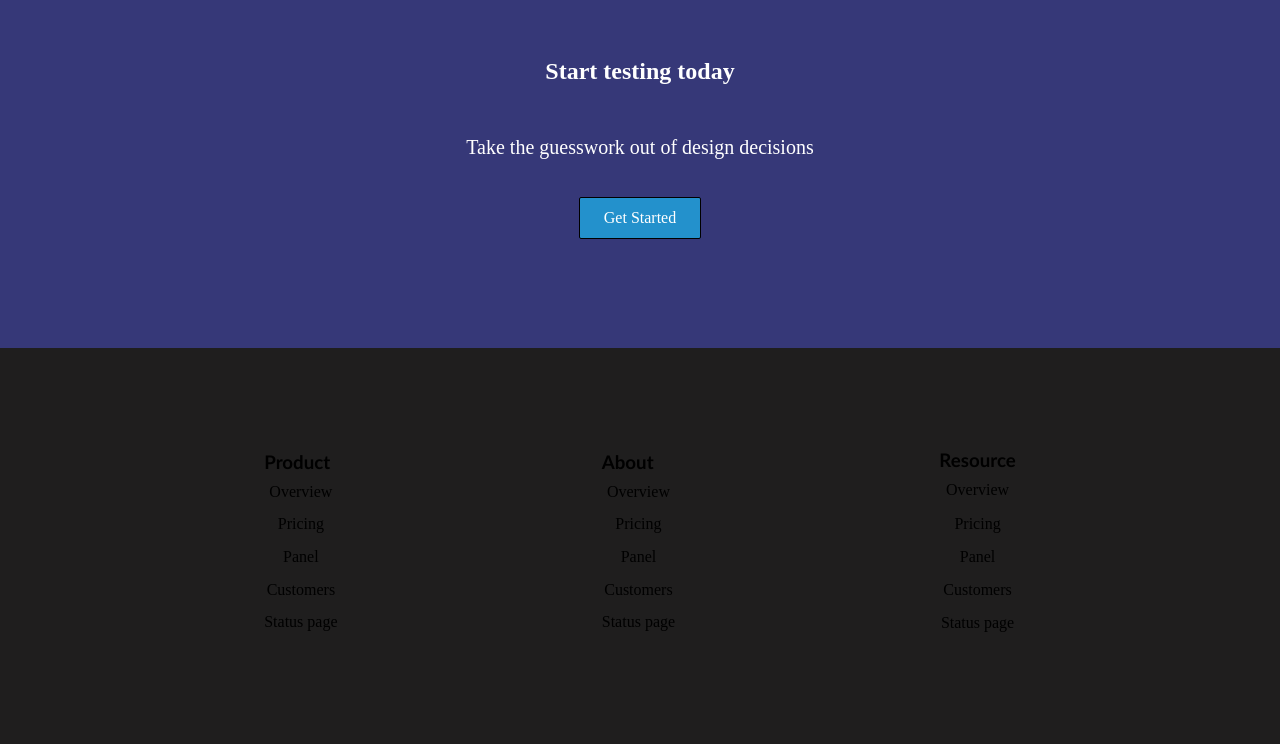
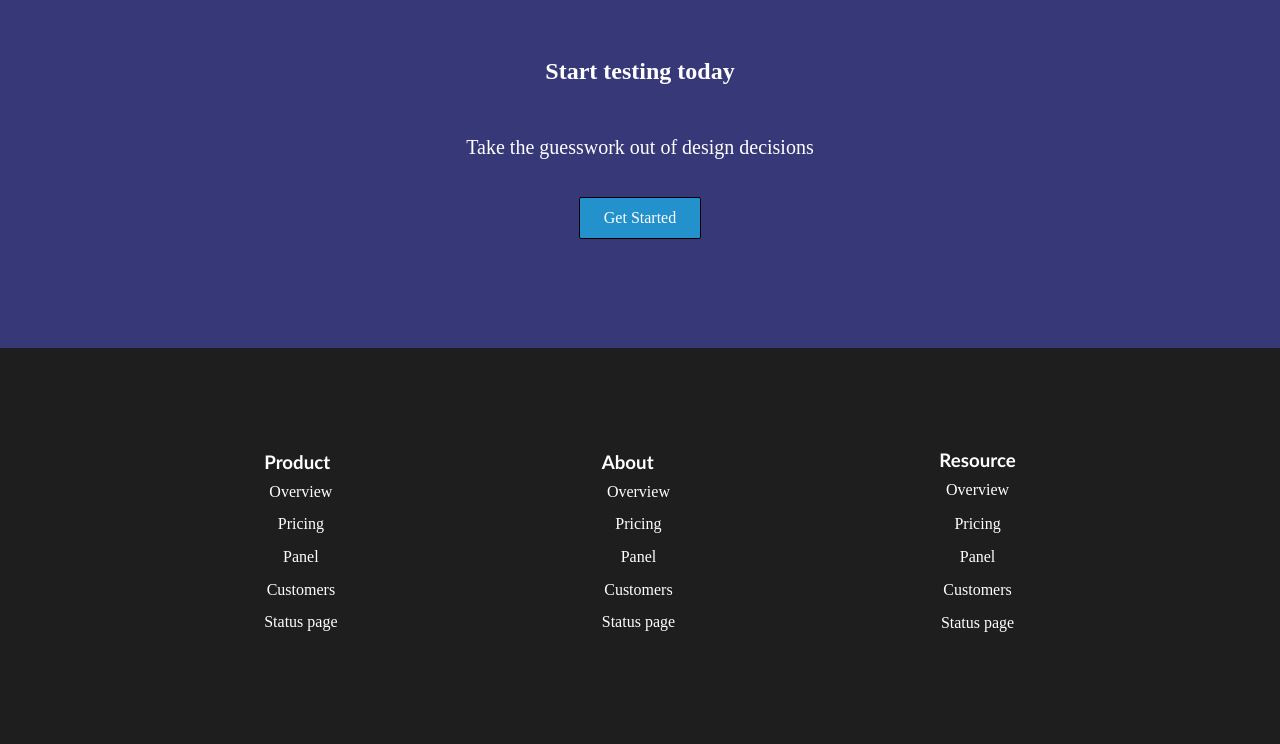
Before and after one commit to Abhi1226L/HelpHub-Page, a plain HTML site: page index.html in a window 1280 px wide. Shown: the part 2885-3629 px from the top of the page. Drawn offline with Linux system fonts and the light colour scheme.

Commit message:
Added new feature

```diff
--- a/css/darklight_mediaquery.css
+++ b/css/darklight_mediaquery.css
@@ -70,5 +70,13 @@
 
     #example_box{
         border:1px solid black;
-     }
+    }
+
+    .item_header{
+        color:white;
+    }
+
+    .list a{
+       color: white;
+    }
 }
```
